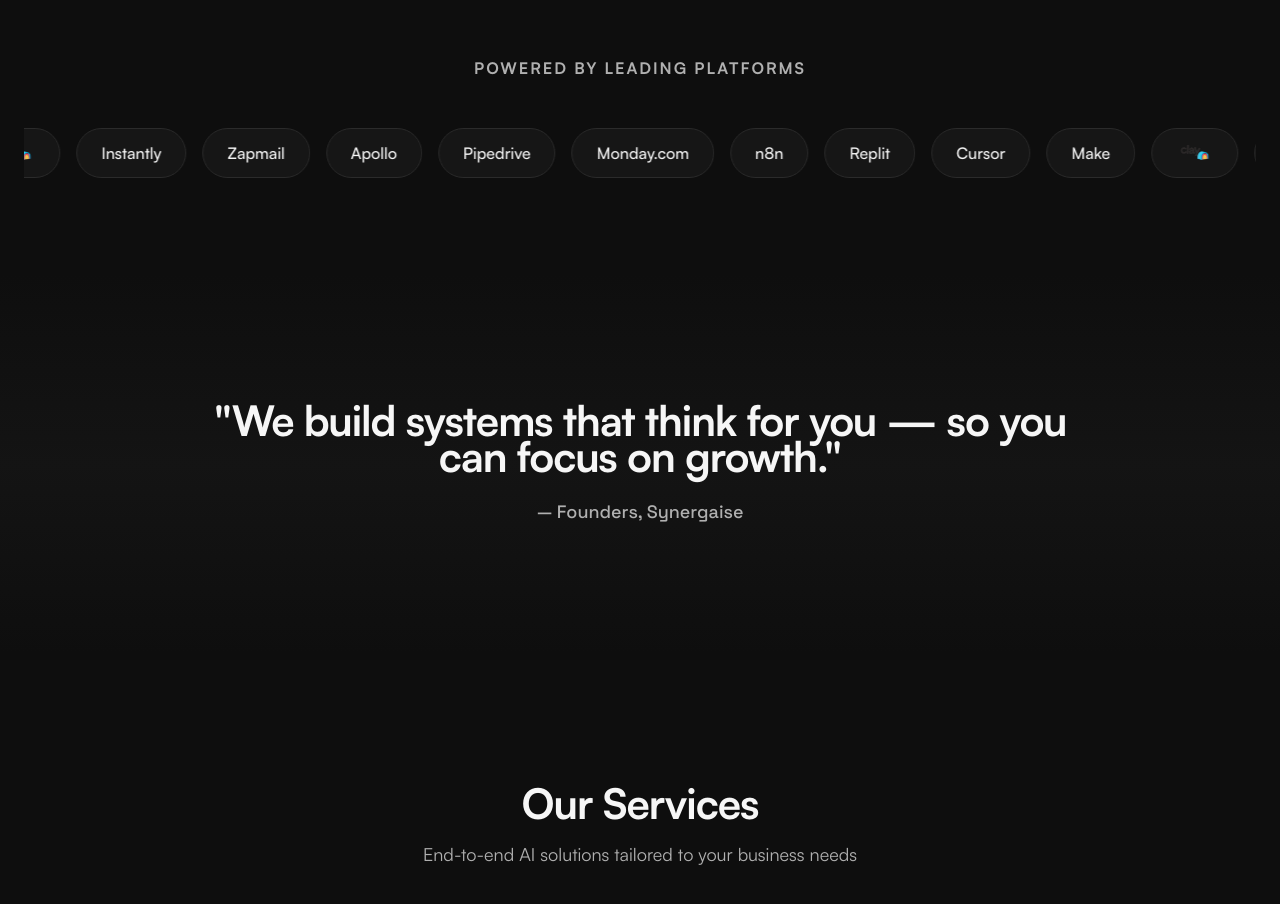
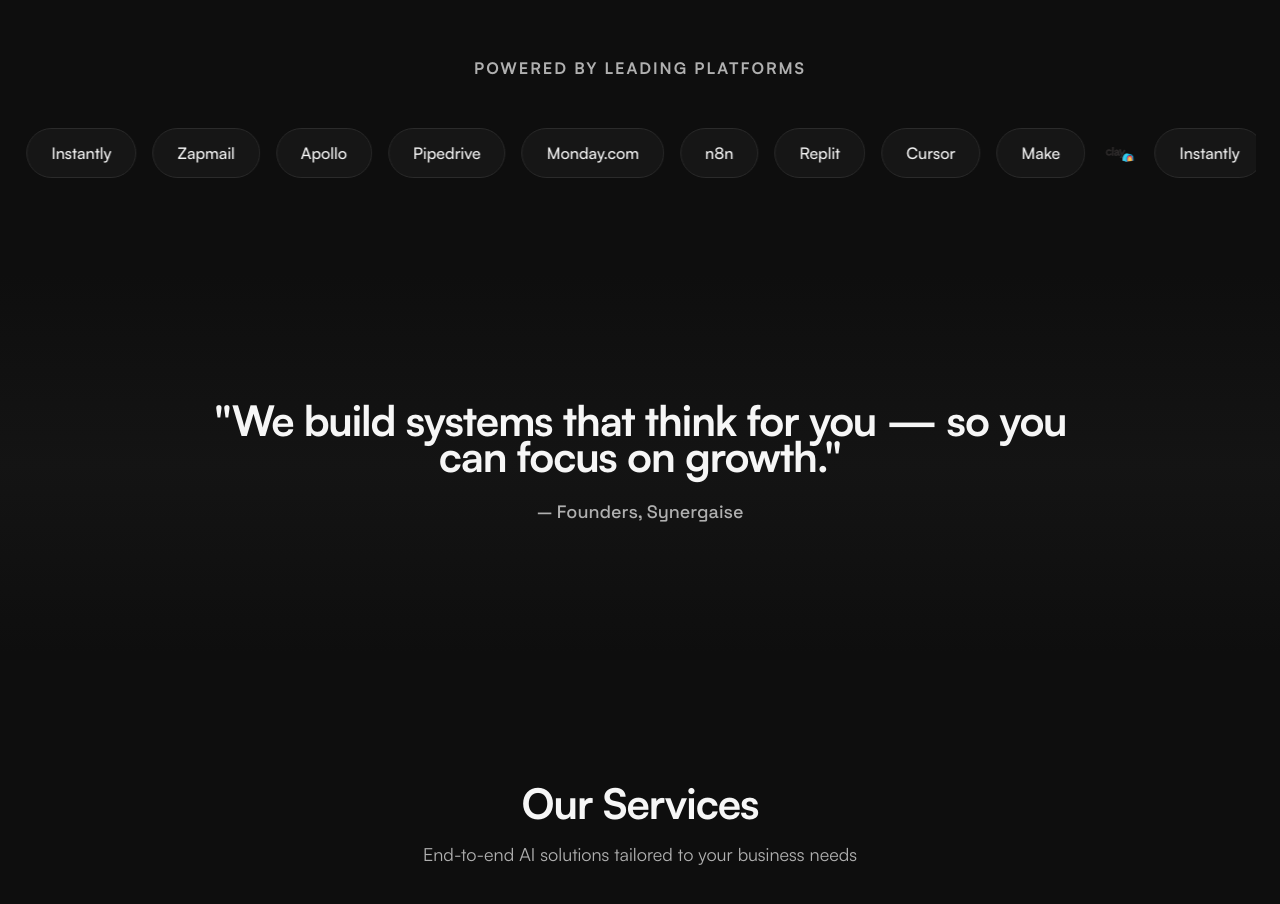
Before and after one commit to Synergaise/website, a React (Vite) app: page / in a window 1280 px wide. Shown: the part 840-1744 px from the top of the page. Built offline with nearby package versions, Linux system fonts and the light colour scheme; the HTML template or start-up script is replaced by a standard one.

Commit message:
Remove logo bubble effect

```diff
--- a/src/components/PlatformFlywheel.tsx
+++ b/src/components/PlatformFlywheel.tsx
@@ -9,25 +9,33 @@ const PlatformFlywheel = () => {
         {/* Scrolling Platform Carousel */}
         <div className="relative overflow-hidden">
           <div className="flex gap-4 animate-scroll hover:pause-animation">
-            {platforms.map((platform, index) => <div key={index} className="flex-shrink-0 px-6 py-3 bg-graphite/30 backdrop-blur-md border border-white/8 rounded-full">
-                {platform === "Clay" ? (
+            {platforms.map((platform, index) =>
+              platform === "Clay" ? (
+                <div key={index} className="flex-shrink-0 flex items-center">
                   <img src={clayLogo} alt="Clay" className="h-5 w-auto" />
-                ) : (
+                </div>
+              ) : (
+                <div key={index} className="flex-shrink-0 px-6 py-3 bg-graphite/30 backdrop-blur-md border border-white/8 rounded-full">
                   <span className="text-base font-heading font-medium text-off-white whitespace-nowrap">
                     {platform}
                   </span>
-                )}
-              </div>)}
+                </div>
+              )
+            )}
             {/* Duplicate for seamless infinite loop */}
-            {platforms.map((platform, index) => <div key={`duplicate-${index}`} className="flex-shrink-0 px-6 py-3 bg-graphite/30 backdrop-blur-md border border-white/8 rounded-full">
-                {platform === "Clay" ? (
+            {platforms.map((platform, index) =>
+              platform === "Clay" ? (
+                <div key={`duplicate-${index}`} className="flex-shrink-0 flex items-center">
                   <img src={clayLogo} alt="Clay" className="h-5 w-auto" />
-                ) : (
+                </div>
+              ) : (
+                <div key={`duplicate-${index}`} className="flex-shrink-0 px-6 py-3 bg-graphite/30 backdrop-blur-md border border-white/8 rounded-full">
                   <span className="text-base font-heading font-medium text-off-white whitespace-nowrap">
                     {platform}
                   </span>
-                )}
-              </div>)}
+                </div>
+              )
+            )}
           </div>
         </div>
       </div>
```
